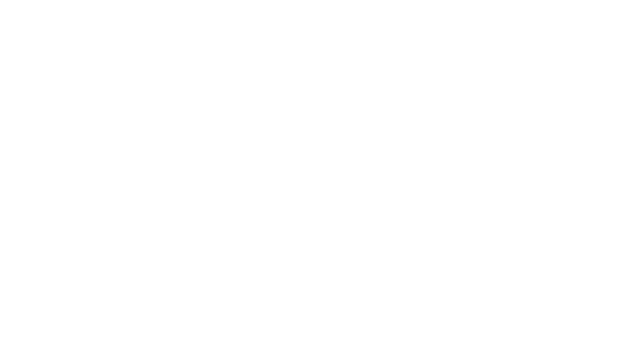
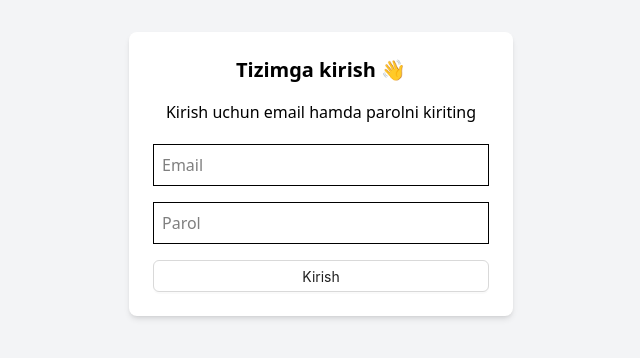
Before and after one commit to AsliddinXoliqulov/7-oy-imtihon, a React (Vite) app: page /login in a window 1280 px wide. Shown: the part 226-584 px from the top of the page, without its empty margins (319-959 px from the left). Built offline with nearby package versions, Linux system fonts and the light colour scheme.

Commit message:
ishlayabdi

```diff
--- a/src/App.tsx
+++ b/src/App.tsx
@@ -12,6 +12,7 @@
 import Payment from './pages/Payment';
 import Sozlamalar from './pages/Sozlamalar';
 import Profile from './pages/Profile';
+// import Logout from './pages/Logout';
 
 import Layout from './components/Layout/Layout';
 
@@ -23,7 +24,7 @@
 function AppRoutes() {
   return (
     <Routes>
-      <Route path="/sozlamalar" element={<Sozlamalar />} />
+      <Route path="/login" element={<Login />} />
 
       <Route element={<PrivateRoute><Layout /></PrivateRoute>}>
         <Route path="/asosiy" element={<Asosiy />} />
```
